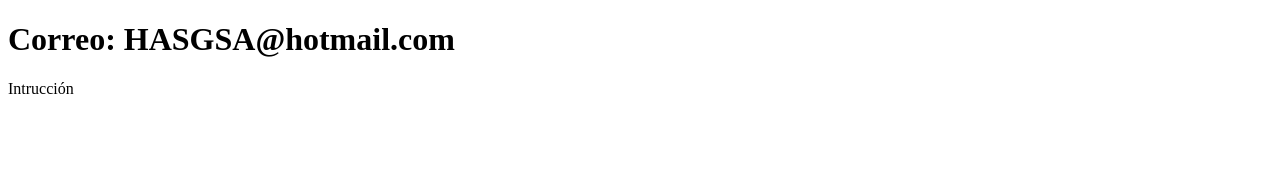
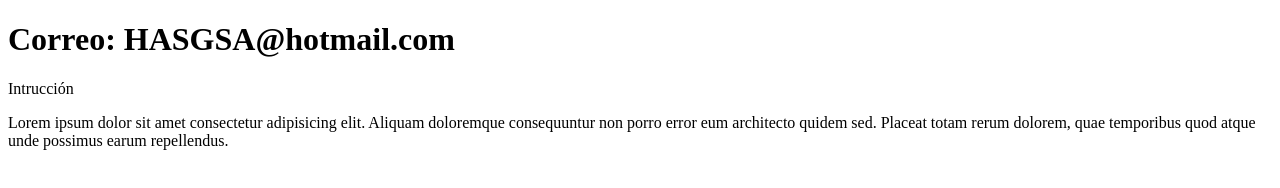
Before and after one commit to Hans061201/prueba-Alura, a plain HTML site: page contacto.html in a window 1280 px wide. Drawn offline with Linux system fonts and the light colour scheme.

Commit message:
Actualizando el contacto 1

```diff
--- a/contacto.html
+++ b/contacto.html
@@ -8,5 +8,11 @@
   <body>
     <h1>Correo: HASGSA@hotmail.com</h1>
     <p>Intrucción</p>
+    <p>
+      Lorem ipsum dolor sit amet consectetur adipisicing elit. Aliquam
+      doloremque consequuntur non porro error eum architecto quidem sed. Placeat
+      totam rerum dolorem, quae temporibus quod atque unde possimus earum
+      repellendus.
+    </p>
   </body>
 </html>
```
